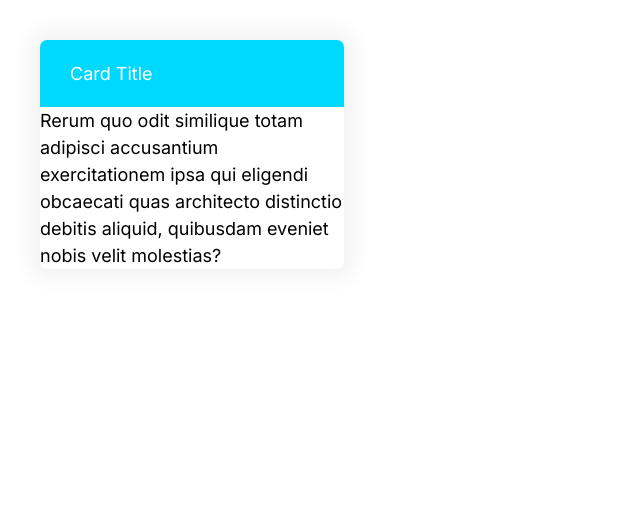
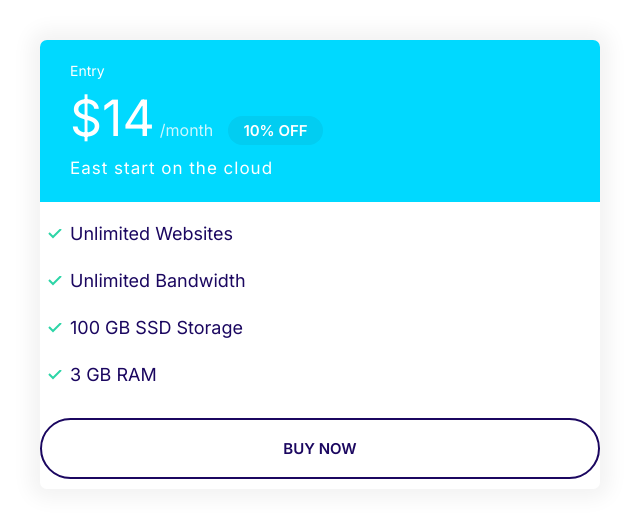
Before and after one commit to shahbazee/shahbazy, a plain HTML site: page index.html in a window 1280 px wide. Shown: the whole page, without its empty margins (0-640 px from the left). Drawn offline with Linux system fonts and the light colour scheme.

Commit message:
Define the styles of plan.

```diff
--- a/css/styles.css
+++ b/css/styles.css
@@ -114,6 +114,7 @@ a {
 
 .badge--small {
     font-size: 1.6rem;
+    padding: 0.5rem 1.5rem;
 }
 
 @media screen and (min-width: 1024px) {
@@ -298,3 +299,56 @@ a {
     background: var(--color-secondary);
     color: #fff;
 }
+
+.card--secondary .badge--secondary {
+    background: #02cdf1;
+}
+
+/*plan*/
+.plan__name {
+    color: #fff;
+    margin: 0;
+    font-weight: 500;
+    font-size: 2.4rem;
+}
+
+.plan__price {
+    font-size: 6rem;
+}
+
+.plan__billing-cycle {
+    font-size: 2.4rem;
+    font-weight: 300;
+    opacity: 0.8;
+    margin-right: 1rem;
+}
+
+.plan__description {
+    font-size: 2rem;
+    font-weight: 300;
+    letter-spacing: 1px;
+    display: block;
+}
+
+.plan .list__item {
+    margin-bottom: 2rem;
+}
+
+@media screen and (min-width: 1024px) {
+    .plan__name {
+        font-size: 1.4rem;
+    }
+
+    .plan__price {
+        font-size: 5rem;
+
+    }
+
+    .plan__billing-cycle {
+        font-size: 1.6rem;
+    }
+
+    .plan__description {
+        font-size: 1.7rem;
+    }
+}
--- a/index.html
+++ b/index.html
@@ -11,11 +11,26 @@
     <title>Document</title>
 </head>
 <body>
-  <div style="width: 30%; padding: 4rem">
-      <div class="card card--secondary">
-        <header class="card__header">Card Title</header>
-        <div class="card__body">
-          Rerum quo odit similique totam adipisci accusantium exercitationem ipsa qui eligendi obcaecati quas architecto distinctio debitis aliquid, quibusdam eveniet nobis velit molestias?
+  <div style="width: 50%; padding: 4rem">
+      <div class="plan">
+        <div class="card card--secondary">
+          <header class="card__header">
+            <h3 class="plan__name">Entry</h3>
+            <span class="plan__price">$14</span>
+            <span class="plan__billing-cycle">/month</span>
+            <span class="badge badge--secondary badge--small">10% OFF</span>
+            <span class="plan__description">East start on the cloud</span>
+
+          </header>
+          <div class="card__body">
+            <ul class="list list--tick">
+              <li class="list__item">Unlimited Websites</li>
+              <li class="list__item">Unlimited Bandwidth</li>
+              <li class="list__item">100 GB SSD Storage</li>
+              <li class="list__item">3 GB RAM</li>
+          </ul>
+          <button class="btn btn--outline btn--block">Buy now</button>
+          </div>
         </div>
       </div>
   </div>
```
Also changed, not shown: components/plan.html (added, +23 -0 lines).
